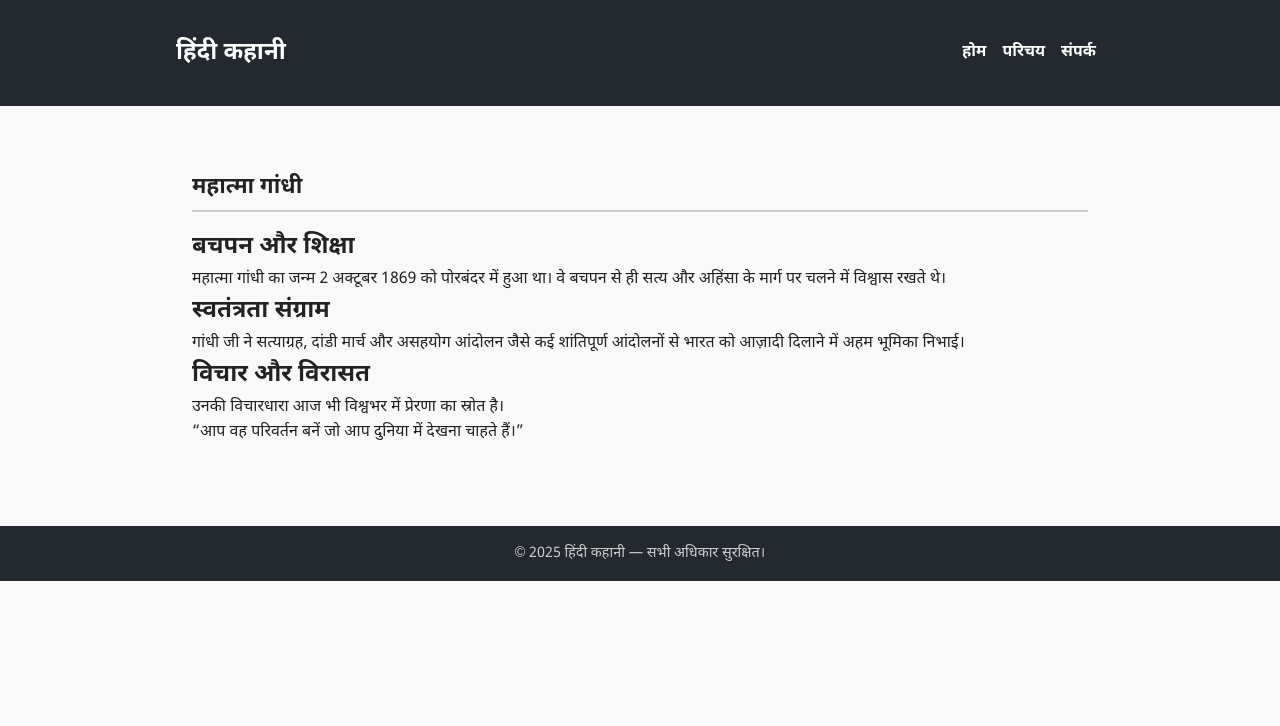
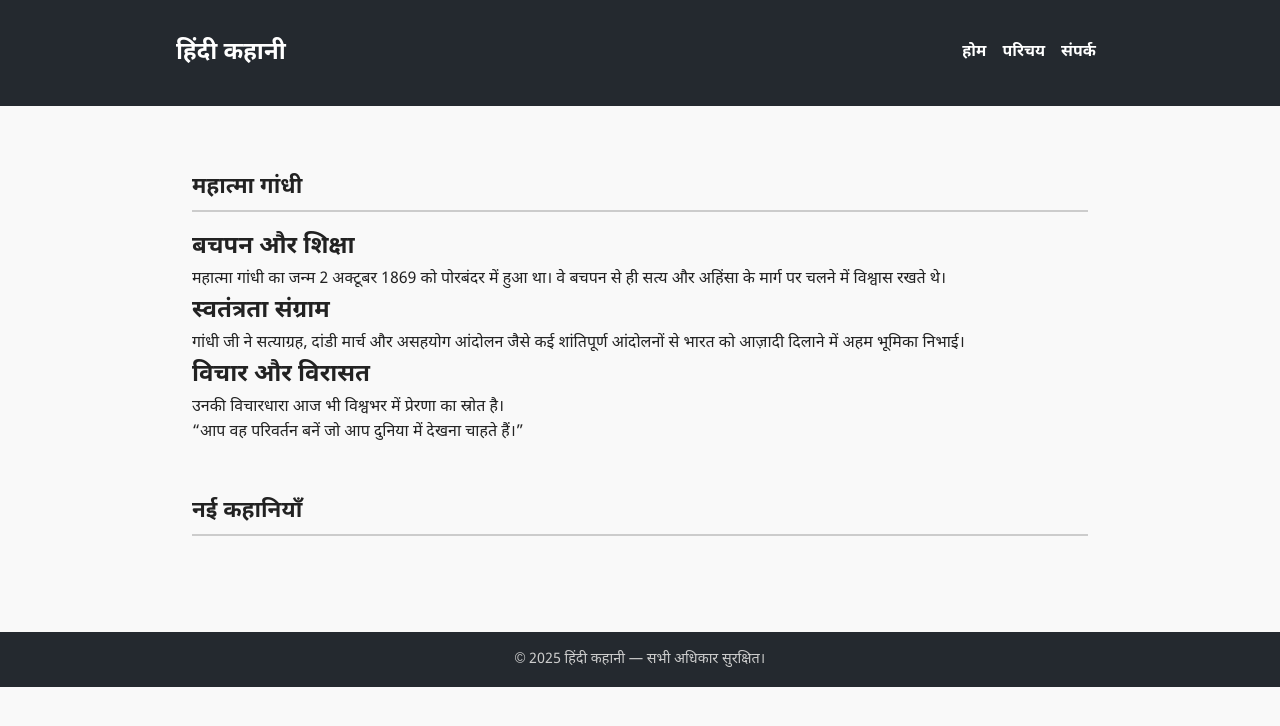
Before and after one commit to hindikahani/hindikahani.github.io, a Jekyll site: the page built from _posts/2025-05-09-mahatma-gandhi.md, in a window 1280 px wide. Shown: the top 726 px of the page. Built offline with Jekyll 4.4.1, drawn with Linux system fonts in a browser that asks for light colours.

Commit message:
Update post.html

```diff
--- a/_layouts/post.html
+++ b/_layouts/post.html
@@ -7,4 +7,16 @@ layout: blog
   <div class="post-content">
     {{ content }}
   </div>
+
+  <!-- नई कहानियाँ सेक्शन -->
+  <section style="margin-top: 3rem;">
+    <h2 class="section-title">नई कहानियाँ</h2>
+    <div class="post-list">
+      {% for post in site.posts limit:5 %}
+        {% unless post.url == page.url %}
+          <a href="{{ post.url | relative_url }}">{{ post.title }}</a>
+        {% endunless %}
+      {% endfor %}
+    </div>
+  </section>
 </article>
```
